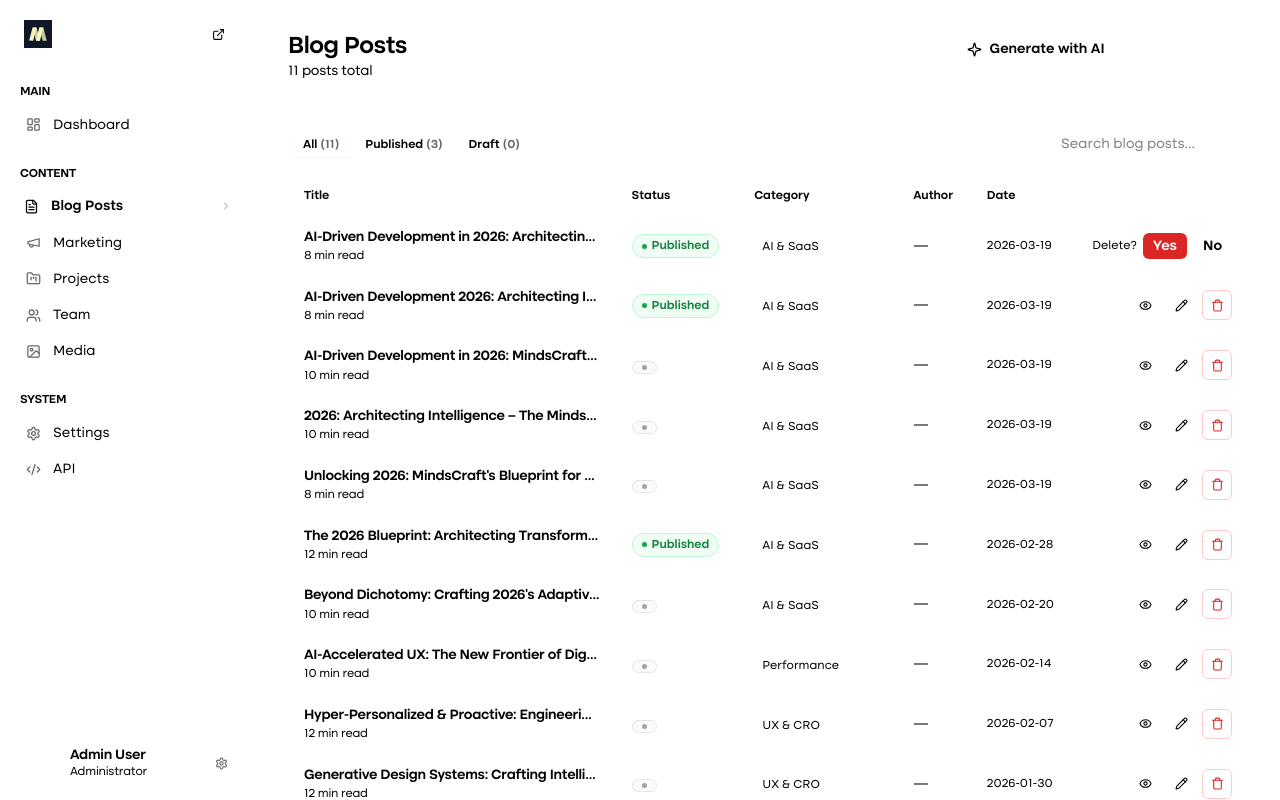
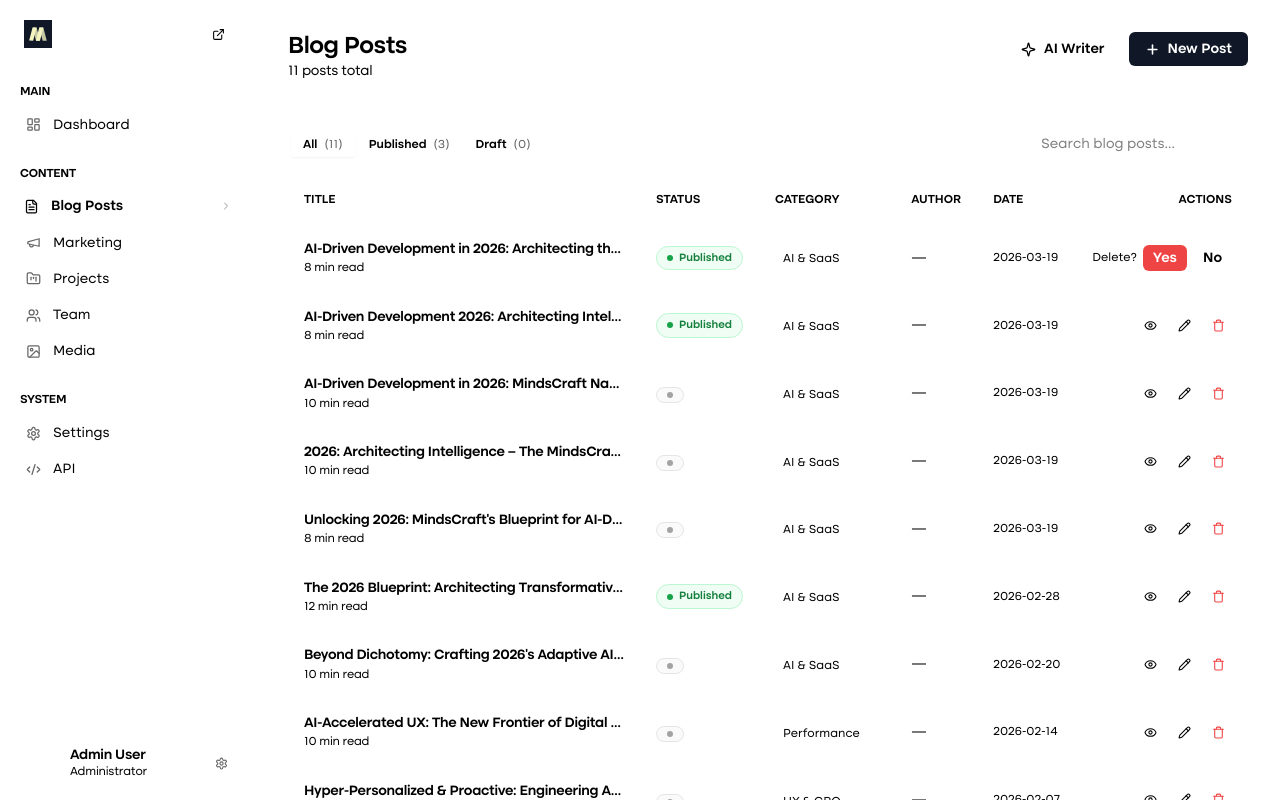
Before and after one commit to MindsCraft/mindscraft.dev, a Next.js app: page /admin/posts in a window 1280 px wide. Both pictures are taken after a click on the button 1217 px from the left and 245 px from the top of the page. Shown: the top 800 px of the page. Built offline with nearby package versions, Linux system fonts and the light colour scheme.

Commit message:
refactor: standardize Blog Posts list and fix missing icons

```diff
--- a/src/app/admin/posts/page.tsx
+++ b/src/app/admin/posts/page.tsx
@@ -27,10 +27,10 @@ function ToastContainer({ toasts, onRemove }: { toasts: Toast[]; onRemove: (id:
       {toasts.map(t => (
         <div key={t.id} className={`${styles.toast} ${t.type === 'success' ? styles.toastSuccess : styles.toastError}`}>
           {t.type === 'success'
-            ? <CheckCircle size={15} color="#16a34a" style={{ flexShrink: 0 }} />
-            : <AlertCircle size={15} color="#dc2626" style={{ flexShrink: 0 }} />}
+            ? <CheckCircle size={15} className={styles.primaryIcon} />
+            : <AlertCircle size={15} color="var(--color-error)" />}
           <span style={{ flex: 1 }}>{t.message}</span>
-          <button type="button" onClick={() => onRemove(t.id)} className={styles.iconBtn} style={{border: 'none', background: 'none', padding: 0}}>
+          <button type="button" onClick={() => onRemove(t.id)} className={styles.iconBtn} style={{ border: 'none', background: 'none' }}>
             <X size={13} />
           </button>
         </div>
@@ -41,25 +41,39 @@ function ToastContainer({ toasts, onRemove }: { toasts: Toast[]; onRemove: (id:
 
 function DeleteConfirm({ onConfirm, onCancel }: { onConfirm: () => void; onCancel: () => void }) {
   return (
-    <div style={{ display: 'flex', alignItems: 'center', gap: '6px' }}>
-      <span style={{ fontSize: 'var(--text-xs)', color: 'var(--color-text-secondary)' }}>Delete?</span>
-      <button type="button" onClick={onConfirm} className={styles.btnPrimary} style={{ padding: '4px 10px', backgroundColor: '#dc2626' }}>Yes</button>
-      <button type="button" onClick={onCancel} className={styles.btnSecondary} style={{ padding: '4px 10px' }}>No</button>
+    <div className={styles.deleteConfirmWrap}>
+      <span className={styles.deleteConfirmLabel}>Delete?</span>
+      <button
+        type="button"
+        onClick={onConfirm}
+        className={styles.btnPrimary}
+        style={{ padding: '4px 10px', backgroundColor: 'var(--color-error)' }}
+      >
+        Yes
+      </button>
+      <button
+        type="button"
+        onClick={onCancel}
+        className={styles.btnSecondary}
+        style={{ padding: '4px 10px' }}
+      >
+        No
+      </button>
     </div>
   )
 }
 
-const STATUS_STYLES: Record<string, { color: string; bg: string; border: string; dot: string }> = {
+const STATUS_CONFIG: Record<string, { color: string; bg: string; border: string; dot: string }> = {
   Published: { color: '#15803d', bg: '#f0fdf4', border: '#bbf7d0', dot: '#16a34a' },
   Draft:     { color: '#525252', bg: '#fafafa', border: '#e5e5e5', dot: '#a3a3a3' },
   Scheduled: { color: '#92400e', bg: '#fffbeb', border: '#fde68a', dot: '#d97706' },
 }
 
 function StatusBadge({ status }: { status: string }) {
-  const s = STATUS_STYLES[status] ?? STATUS_STYLES.Draft
+  const config = STATUS_CONFIG[status] ?? STATUS_CONFIG.Draft
   return (
-    <span className={styles.badge} style={{ color: s.color, backgroundColor: s.bg, border: `1px solid ${s.border}`}}>
-      <span className={styles.badgeDot} style={{ backgroundColor: s.dot }} />
+    <span className={styles.badge} style={{ color: config.color, backgroundColor: config.bg, border: `1px solid ${config.border}` }}>
+      <span className={styles.badgeDot} style={{ backgroundColor: config.dot }} />
       {status}
     </span>
   )
@@ -156,7 +170,7 @@ export default function PostsPage() {
 
   return (
     <div className="admin-container">
-      <div className="admin-page-header" style={{ display: 'flex', justifyContent: 'space-between', alignItems: 'flex-start' }}>
+      <div className={`admin-page-header ${styles.headerFlex}`}>
         <div>
           <h1 className="admin-page-title">Blog Posts</h1>
           <p className="admin-page-desc">
@@ -164,10 +178,10 @@ export default function PostsPage() {
           </p>
         </div>
 
-        <div style={{ display: 'flex', gap: 'var(--space-2)' }}>
+        <div className={styles.actionsWrap}>
           <button type="button" onClick={handleGenerateAI} disabled={isGenerating} className={styles.btnSecondary}>
-            {isGenerating ? <Loader2 size={15} style={{ animation: 'spin 1s linear infinite' }} /> : <Sparkle size={15} />}
-            {isGenerating ? 'Generating...' : 'Generate with AI'}
+            {isGenerating ? <Loader2 size={15} className={styles.spin} /> : <Sparkle size={15} />}
+            {isGenerating ? 'Generating...' : 'AI Writer'}
           </button>
           <Link href="/admin/posts/new" className={styles.btnPrimary}>
             <Plus size={15} strokeWidth={2.5} />
@@ -184,20 +198,20 @@ export default function PostsPage() {
               onClick={() => setStatusFilter(s)}
               className={`${styles.tabBtn} ${statusFilter === s ? styles.tabBtnActive : ''}`}
             >
-              {s} <span style={{ opacity: 0.6 }}>({counts[s]})</span>
+              {s} <span className={styles.tabCount}>({counts[s]})</span>
             </button>
           ))}
         </div>
 
         <div className={styles.searchWrap}>
-          <Search size={13} color="var(--color-text-tertiary)" style={{ flexShrink: 0 }} />
+          <Search size={13} color="var(--color-text-tertiary)" />
           <input
             type="text" value={search} onChange={e => setSearch(e.target.value)}
             placeholder="Search blog posts..."
             className={styles.searchInput}
           />
           {search && (
-            <button type="button" onClick={() => setSearch('')} style={{ background: 'none', border: 'none', cursor: 'pointer', display: 'flex', color: 'var(--color-text-tertiary)', padding: 0 }}>
+            <button type="button" onClick={() => setSearch('')} className={styles.iconBtn} style={{ border: 'none', background: 'none' }}>
               <X size={13} />
             </button>
           )}
@@ -206,18 +220,18 @@ export default function PostsPage() {
 
       <div className={styles.tableWrap}>
         {isLoading ? (
-          <div style={{ display: 'flex', alignItems: 'center', justifyContent: 'center', gap: '10px', height: '200px', color: 'var(--color-text-tertiary)', fontSize: 'var(--text-sm)' }}>
-            <Loader2 size={18} style={{ animation: 'spin 1s linear infinite' }} />
+          <div className={styles.loadingContainer}>
+            <Loader2 size={18} className={styles.spin} />
             Loading blog posts...
           </div>
         ) : filtered.length === 0 ? (
-          <div style={{ display: 'flex', flexDirection: 'column', alignItems: 'center', justifyContent: 'center', gap: '12px', padding: 'var(--space-16)', color: 'var(--color-text-tertiary)' }}>
+          <div className={styles.emptyStateContainer}>
             <FileText size={32} strokeWidth={1.5} />
-            <div style={{ textAlign: 'center' }}>
-              <p style={{ fontSize: 'var(--text-sm)', fontWeight: 'var(--font-semibold)', color: 'var(--color-text-secondary)', marginBottom: '4px' }}>
+            <div>
+              <p className={styles.emptyStateTitle}>
                 {search || statusFilter !== 'All' ? 'No posts match your filters' : 'No posts yet'}
               </p>
-              <p style={{ fontSize: 'var(--text-xs)', color: 'var(--color-text-tertiary)' }}>
+              <p className={styles.emptyStateDesc}>
                 {search || statusFilter !== 'All' ? 'Try adjusting your search or filter' : 'Create your first post to get started'}
               </p>
             </div>
@@ -226,36 +240,37 @@ export default function PostsPage() {
           <table className={styles.table}>
             <thead>
               <tr>
-                {['Title', 'Status', 'Category', 'Author', 'Date', ''].map((h, i) => (
-                  <th key={i} className={styles.th} style={{ textAlign: i === 5 ? 'right' : 'left' }}>
-                    {h}
-                  </th>
-                ))}
+                <th className={styles.th}>Title</th>
+                <th className={styles.th}>Status</th>
+                <th className={styles.th}>Category</th>
+                <th className={styles.th}>Author</th>
+                <th className={styles.th}>Date</th>
+                <th className={`${styles.th} ${styles.thRight}`}>Actions</th>
               </tr>
             </thead>
             <tbody>
               {filtered.map((post) => (
                 <tr key={post.id} className={styles.tr}>
-                  <td className={styles.td} style={{ maxWidth: '320px' }}>
-                    <Link href={`/admin/posts/edit/${post.id}`} style={{ textDecoration: 'none' }}>
-                      <p style={{ fontSize: 'var(--text-sm)', fontWeight: 'var(--font-semibold)', color: 'var(--color-text-primary)', margin: 0, whiteSpace: 'nowrap', overflow: 'hidden', textOverflow: 'ellipsis' }}>
-                        {post.title}
-                      </p>
-                      {post.readTime && <p style={{ fontSize: 'var(--text-xs)', color: 'var(--color-text-tertiary)', margin: '2px 0 0' }}>{post.readTime}</p>}
-                    </Link>
+                  <td className={styles.td}>
+                    <div className={styles.postTitleWrap}>
+                      <Link href={`/admin/posts/edit/${post.id}`} className={styles.postTitleLink}>
+                        <p className={styles.postTitleText}>{post.title}</p>
+                        {post.readTime && <p className={styles.postSubText}>{post.readTime}</p>}
+                      </Link>
+                    </div>
                   </td>
-                  <td className={styles.td} style={{ whiteSpace: 'nowrap' }}><StatusBadge status={post.status} /></td>
-                  <td className={styles.td} style={{ whiteSpace: 'nowrap' }}><span className={styles.categoryPill}>{post.category || '—'}</span></td>
-                  <td className={styles.td} style={{ fontSize: 'var(--text-sm)', color: 'var(--color-text-secondary)', whiteSpace: 'nowrap' }}>{post.author?.name || '—'}</td>
-                  <td className={styles.td} style={{ fontSize: 'var(--text-xs)', color: 'var(--color-text-tertiary)', whiteSpace: 'nowrap' }}>{post.date}</td>
+                  <td className={styles.td}><StatusBadge status={post.status} /></td>
+                  <td className={styles.td}><span className={styles.categoryPill}>{post.category || '—'}</span></td>
+                  <td className={`${styles.td} ${styles.cellTextSecondary}`}>{post.author?.name || '—'}</td>
+                  <td className={`${styles.td} ${styles.cellTextTertiary}`}>{post.date}</td>
                   <td className={styles.td}>
-                    <div style={{ display: 'flex', alignItems: 'center', gap: '6px', justifyContent: 'flex-end' }}>
+                    <div className={styles.actionsCell}>
                       {confirmDeleteId === post.id ? (
                         <DeleteConfirm onConfirm={() => handleDelete(post.id)} onCancel={() => setConfirmDeleteId(null)} />
                       ) : (
                         <>
-                          {post.slug && <Link href={`/blog/${post.slug}`} target="_blank" style={{ display: 'flex' }}><IconBtn title="View"><Eye size={13} /></IconBtn></Link>}
-                          <Link href={`/admin/posts/edit/${post.id}`} style={{ display: 'flex' }}><IconBtn title="Edit"><Pencil size={13} /></IconBtn></Link>
+                          {post.slug && <Link href={`/blog/${post.slug}`} target="_blank"><IconBtn title="View"><Eye size={13} /></IconBtn></Link>}
+                          <Link href={`/admin/posts/edit/${post.id}`}><IconBtn title="Edit"><Pencil size={13} /></IconBtn></Link>
                           <IconBtn danger title="Delete" onClick={() => setConfirmDeleteId(post.id)}><Trash size={13} /></IconBtn>
                         </>
                       )}
@@ -268,7 +283,6 @@ export default function PostsPage() {
         )}
       </div>
       <ToastContainer toasts={toasts} onRemove={id => setToasts(prev => prev.filter(t => t.id !== id))} />
-      <style>{`@keyframes spin { from { transform: rotate(0deg) } to { transform: rotate(360deg) } }`}</style>
     </div>
   )
 }
--- a/src/components/ui/icons.tsx
+++ b/src/components/ui/icons.tsx
@@ -2,7 +2,7 @@
 
 import { LucideProps } from 'lucide-react'
 import { IconType } from 'react-icons'
-import { ArrowLeft as LucideArrowLeft, PlusCircle as LucidePlusCircle, Upload as LucideUpload, FolderOpen as LucideFolderOpen, Edit as LucideEdit, Trash as LucideTrash, BarChart as LucideBarChart, Clock as LucideClock, FileText as LucideFileText, Users as LucideUsers, Briefcase as LucideBriefcase, Key as LucideKey, Lock as LucideLock, Globe as LucideGlobe, Code as LucideCode, Server as LucideServer, ExternalLink as LucideExternalLink } from 'lucide-react'
+import { ArrowLeft as LucideArrowLeft, PlusCircle as LucidePlusCircle, Upload as LucideUpload, FolderOpen as LucideFolderOpen, Edit as LucideEdit, Trash as LucideTrash, BarChart as LucideBarChart, Clock as LucideClock, FileText as LucideFileText, Users as LucideUsers, Briefcase as LucideBriefcase, Key as LucideKey, Lock as LucideLock, Globe as LucideGlobe, Code as LucideCode, Server as LucideServer, ExternalLink as LucideExternalLink, Filter as LucideFilter, Eye as LucideEye } from 'lucide-react'
 import { FiArrowRight, FiCalendar, FiMail, FiCheck, FiAlertCircle, FiSearch, FiClock, FiTag, FiUsers, FiTarget, FiAward, FiHeart } from 'react-icons/fi'
 import { FaGithub, FaTwitter, FaLinkedin, FaYoutube } from 'react-icons/fa'
 import { BellIcon, UserCircleIcon, Cog6ToothIcon, HomeIcon, DocumentTextIcon, BriefcaseIcon, UserGroupIcon, CogIcon, ChartBarIcon, ServerIcon, PhotoIcon, Bars3Icon, XMarkIcon } from '@heroicons/react/24/outline'
@@ -32,6 +32,8 @@ export const Globe = (props: LucideProps) => <LucideGlobe {...props} />
 export const Code = (props: LucideProps) => <LucideCode {...props} />
 export const Server = (props: LucideProps) => <LucideServer {...props} />
 export const ExternalLink = (props: LucideProps) => <LucideExternalLink {...props} />
+export const Filter = (props: LucideProps) => <LucideFilter {...props} />
+export const Eye = (props: LucideProps) => <LucideEye {...props} />
 
 // Feather icons
 export const ArrowRightIcon = (props: IconProps) => <FiArrowRight {...props} />
--- a/src/styles/admin/pages/posts.module.css
+++ b/src/styles/admin/pages/posts.module.css
@@ -24,16 +24,27 @@
 }
 
 .toastSuccess {
-  border: 1px solid #bbf7d0;
+  border: 1px solid var(--color-success);
 }
 
 .toastError {
-  border: 1px solid #fecaca;
+  border: 1px solid var(--color-error);
 }
 
 @keyframes slideUp {
   from { opacity: 0; transform: translateY(8px); }
   to { opacity: 1; transform: translateY(0); }
+}
+
+.headerFlex {
+  display: flex;
+  justify-content: space-between;
+  align-items: flex-start;
+}
+
+.actionsWrap {
+  display: flex;
+  gap: var(--space-2);
 }
 
 .btnPrimary {
@@ -42,17 +53,19 @@
   gap: var(--space-2);
   padding: var(--space-2) var(--space-4);
   border-radius: var(--radius-md);
-  background-color: var(--color-text-primary);
-  color: var(--color-background);
+  background-color: var(--color-primary);
+  color: white;
   font-size: var(--text-sm);
   font-weight: var(--font-semibold);
   text-decoration: none;
   border: none;
   cursor: pointer;
-  transition: opacity var(--transition-fast);
+  transition: all var(--transition-fast);
 }
+
 .btnPrimary:hover {
-  opacity: 0.85;
+  opacity: 0.9;
+  transform: translateY(-1px);
 }
 
 .btnSecondary {
@@ -69,9 +82,12 @@
   cursor: pointer;
   transition: all var(--transition-fast);
 }
+
 .btnSecondary:not(:disabled):hover {
   background-color: var(--color-surface);
+  border-color: var(--color-border-hover);
 }
+
 .btnSecondary:disabled {
   opacity: 0.6;
   cursor: not-allowed;
@@ -113,6 +129,12 @@
   box-shadow: var(--shadow-sm);
 }
 
+.tabCount {
+  opacity: 0.6;
+  font-weight: 400;
+  margin-left: 4px;
+}
+
 .searchWrap {
   display: flex;
   align-items: center;
@@ -122,10 +144,11 @@
   padding: 6px 12px;
   background-color: var(--color-background);
   transition: border-color var(--transition-fast);
-  min-width: 220px;
+  min-width: 240px;
 }
+
 .searchWrap:focus-within {
-  border-color: var(--color-text-primary);
+  border-color: var(--color-primary);
 }
 
 .searchInput {
@@ -150,12 +173,13 @@
 }
 
 .th {
-  padding: var(--space-3) var(--space-4);
+  padding: var(--space-4);
   font-size: var(--text-xs);
-  font-weight: var(--font-semibold);
-  color: var(--color-text-tertiary);
+  font-weight: 600;
+  color: var(--color-text-secondary);
   border-bottom: 1px solid var(--color-border);
   background-color: var(--color-surface);
+  text-transform: uppercase;
   text-align: left;
 }
 
@@ -163,30 +187,62 @@
   border-bottom: 1px solid var(--color-border);
   transition: background-color var(--transition-fast);
 }
+
 .tr:last-child {
   border-bottom: none;
 }
+
 .tr:hover {
   background-color: var(--color-surface);
 }
 
 .td {
-  padding: var(--space-3) var(--space-4);
+  padding: var(--space-4);
+  vertical-align: middle;
+}
+
+.thRight, .tdRight {
+  text-align: right;
+}
+
+.postTitleWrap {
+  max-width: 320px;
+}
+
+.postTitleLink {
+  text-decoration: none;
+  display: block;
+}
+
+.postTitleText {
+  font-size: var(--text-sm);
+  font-weight: 600;
+  color: var(--color-text-primary);
+  margin: 0;
+  white-space: nowrap;
+  overflow: hidden;
+  text-overflow: ellipsis;
+}
+
+.postSubText {
+  font-size: var(--text-xs);
+  color: var(--color-text-tertiary);
+  margin: 2px 0 0;
 }
 
 .badge {
   display: inline-flex;
   align-items: center;
-  gap: 5px;
-  padding: 3px 9px;
+  gap: 6px;
+  padding: 4px 10px;
   border-radius: var(--radius-full);
-  font-size: var(--text-xs);
-  font-weight: var(--font-semibold);
+  font-size: 11px;
+  font-weight: 600;
 }
 
 .badgeDot {
-  width: 5px;
-  height: 5px;
+  width: 6px;
+  height: 6px;
   border-radius: 50%;
   flex-shrink: 0;
 }
@@ -200,9 +256,39 @@
   border-radius: var(--radius-full);
 }
 
+.cellTextSecondary {
+  font-size: var(--text-sm);
+  color: var(--color-text-secondary);
+  white-space: nowrap;
+}
+
+.cellTextTertiary {
+  font-size: var(--text-xs);
+  color: var(--color-text-tertiary);
+  white-space: nowrap;
+}
+
+.actionsCell {
+  display: flex;
+  align-items: center;
+  gap: 6px;
+  justify-content: flex-end;
+}
+
+.deleteConfirmWrap {
+  display: flex;
+  align-items: center;
+  gap: 6px;
+}
+
+.deleteConfirmLabel {
+  font-size: var(--text-xs);
+  color: var(--color-text-secondary);
+}
+
 .iconBtn {
-  width: 30px;
-  height: 30px;
+  width: 28px;
+  height: 28px;
   display: flex;
   align-items: center;
   justify-content: center;
@@ -213,165 +299,63 @@
   background-color: var(--color-background);
   color: var(--color-text-secondary);
   transition: all var(--transition-fast);
+  padding: 0;
 }
+
 .iconBtn:hover {
   background-color: var(--color-surface);
   color: var(--color-text-primary);
-}
-.iconBtnDanger {
-  border: 1px solid #fecaca;
-  color: #dc2626;
-}
-.iconBtnDanger:hover {
-  background-color: #fef2f2;
-  color: #dc2626;
+  border-color: var(--color-border-hover);
 }
 
-/* Form Editing UI */
-.editorHeader {
-  padding: var(--space-8);
-  padding-bottom: 0;
-  max-width: 900px;
-  width: 100%;
-  margin: 0 auto;
+.iconBtnDanger {
+  color: var(--color-error);
 }
 
-.editorMain {
-  max-width: 900px;
-  width: 100%;
-  margin: 0 auto;
+.iconBtnDanger:hover {
+  background-color: rgba(239, 68, 68, 0.05);
+  border-color: var(--color-error);
+  color: var(--color-error);
+}
+
+.emptyStateContainer {
   display: flex;
   flex-direction: column;
-  gap: var(--space-6);
+  align-items: center;
+  justify-content: center;
+  gap: 12px;
+  padding: var(--space-20);
+  color: var(--color-text-tertiary);
 }
 
-.titleInput {
-  width: 100%;
-  font-size: var(--text-4xl);
-  font-weight: var(--font-bold);
-  border: none;
-  outline: none;
-  padding: 0;
-  margin-bottom: var(--space-6);
-  color: var(--color-text-primary);
-  background-color: transparent;
+.emptyStateTitle {
+  font-size: var(--text-sm);
+  font-weight: 600;
+  color: var(--color-text-secondary);
+  margin-bottom: 4px;
 }
 
-.inputBox {
-  width: 100%;
-  padding: var(--space-3);
-  border-radius: var(--radius-md);
-  border: 1px solid var(--color-border);
-  outline: none;
-  font-size: var(--text-sm);
-  background-color: var(--color-background);
-  font-family: inherit;
+.emptyStateDesc {
+  font-size: var(--text-xs);
+  color: var(--color-text-tertiary);
+  text-align: center;
 }
 
-/* Edit Post Specific Header */
-.editTopBar {
-  position: sticky;
-  top: 0;
-  z-index: 20;
-  background-color: var(--color-background);
-  border-bottom: 1px solid var(--color-border);
-  padding: 0 var(--space-6);
-  height: 56px;
+.loadingContainer {
   display: flex;
   align-items: center;
-  justify-content: space-between;
-  box-shadow: var(--shadow-xs);
+  justify-content: center;
+  gap: 12px;
+  height: 300px;
+  color: var(--color-text-tertiary);
+  font-size: var(--text-sm);
 }
 
-.editGrid {
-  display: grid;
-  grid-template-columns: 1fr 280px;
-  gap: var(--space-6);
-  max-width: 1200px;
-  margin: 0 auto;
-  padding: var(--space-6);
-  align-items: start;
+.spin {
+  animation: spin 1s linear infinite;
 }
 
-.editMainCol {
-  display: flex;
-  flex-direction: column;
-  gap: var(--space-4);
+@keyframes spin {
+  from { transform: rotate(0deg) }
+  to { transform: rotate(360deg) }
 }
-
-.editSidebarCol {
-  position: sticky;
-  top: 72px;
-  display: flex;
-  flex-direction: column;
-  gap: var(--space-4);
-}
-
-.editCard {
-  background-color: var(--color-background);
-  border: 1px solid var(--color-border);
-  border-radius: var(--radius-lg);
-  overflow: hidden;
-  box-shadow: var(--shadow-xs);
-}
-
-.editCardHeader {
-  padding: var(--space-4) var(--space-5);
-  border-bottom: 1px solid var(--color-border);
-  display: flex;
-  align-items: center;
-  gap: var(--space-2);
-}
-
-.editCardBody {
-  padding: var(--space-4) var(--space-5);
-}
-
-.slugInputWrap {
-  display: flex;
-  align-items: center;
-  border: 1px solid var(--color-border);
-  border-radius: var(--radius-md);
-  overflow: hidden;
-  background-color: var(--color-background);
-  transition: border-color var(--transition-fast);
-}
-.slugInputWrap:focus-within {
-  border-color: var(--color-primary);
-}
-
-.slugPrefix {
-  padding: var(--space-2) var(--space-3);
-  background-color: var(--color-surface);
-  border-right: 1px solid var(--color-border);
-  font-size: var(--text-xs);
-  color: var(--color-text-tertiary);
-  white-space: nowrap;
-}
-
-.toggleRow {
-  display: flex;
-  align-items: center;
-  justify-content: space-between;
-  cursor: pointer;
-  gap: var(--space-3);
-}
-
-.toggleSwitch {
-  width: 36px;
-  height: 20px;
-  border-radius: var(--radius-full);
-  transition: background-color var(--transition-fast);
-  position: relative;
-}
-
-.toggleThumb {
-  position: absolute;
-  top: 2px;
-  width: 16px;
-  height: 16px;
-  border-radius: 50%;
-  background-color: #fff;
-  box-shadow: var(--shadow-xs);
-  transition: left var(--transition-fast);
-}
```
